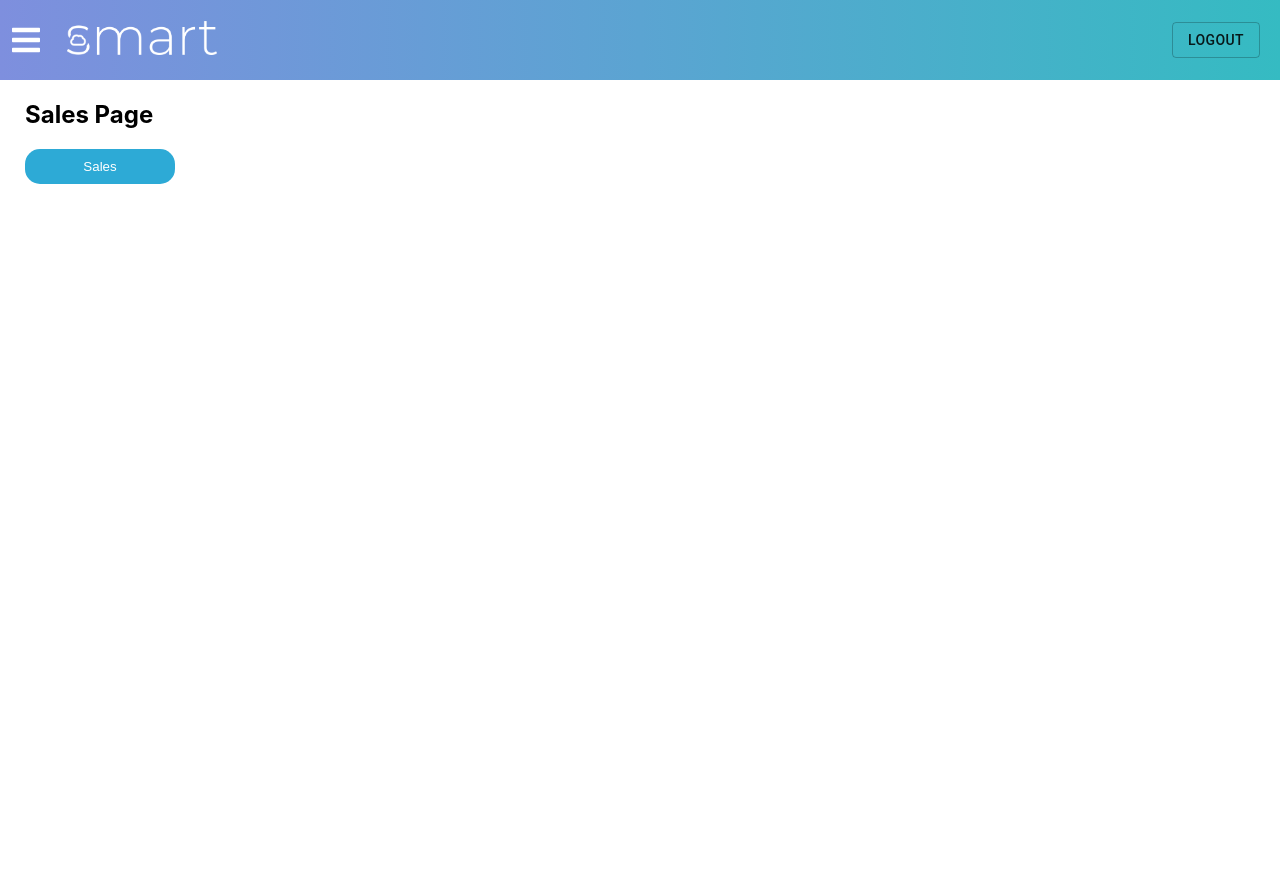
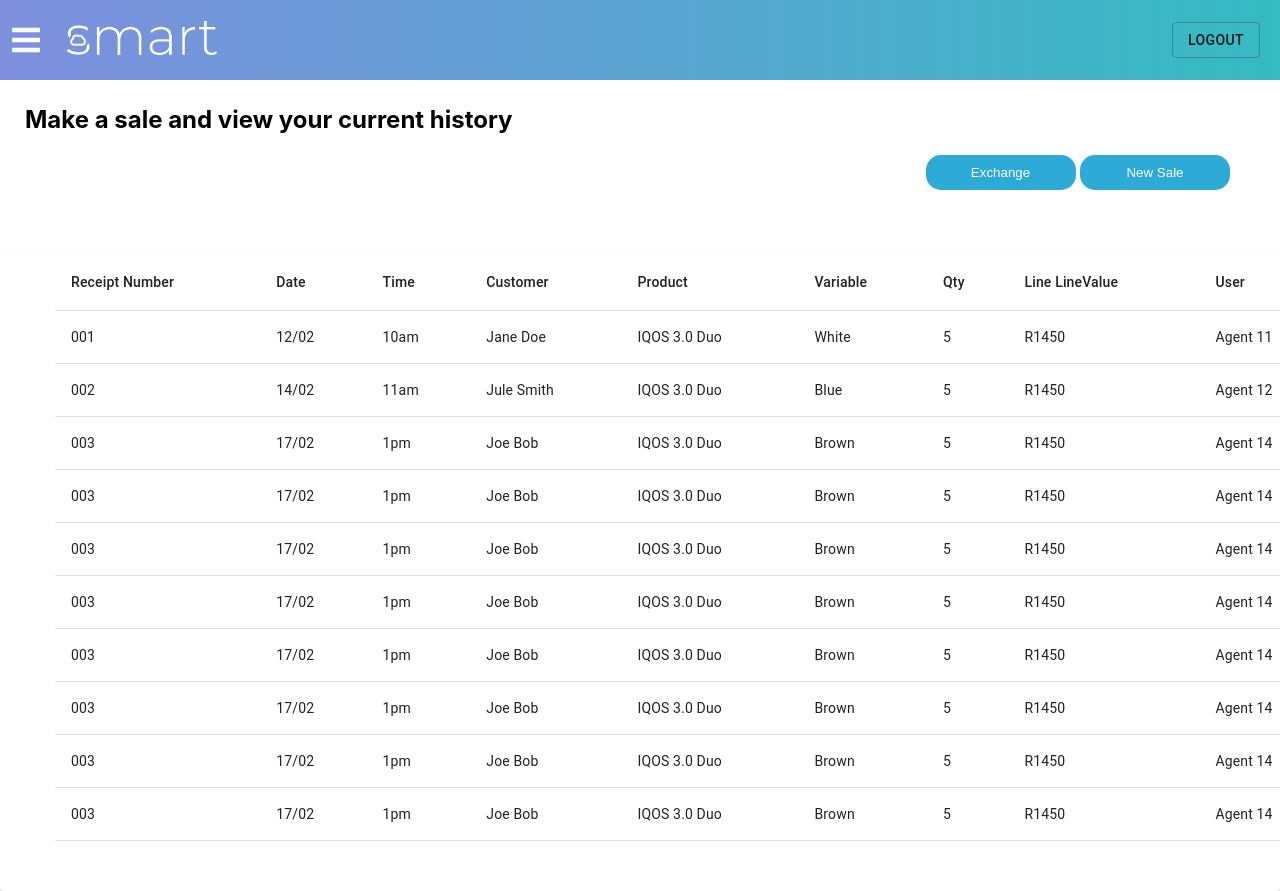
Before and after one commit to PreshniChellan/SMART-react-app, a React (Create React App) app in the folder smart-react-app/: page /Sales in a window 1280 px wide. Before the commit the page ends 800 px from the top, so only its background shows below. Built offline with nearby package versions, Linux system fonts and the light colour scheme.

Commit message:
updated sales and GenButton

```diff
--- a/smart-react-app/package.json
+++ b/smart-react-app/package.json
@@ -10,7 +10,9 @@
     "@testing-library/react": "^11.2.6",
     "@testing-library/user-event": "^12.8.3",
     "bootstrap": "^4.6.0",
+    "faker": "^5.5.3",
     "gh-pages": "^3.1.0",
+    "material-table": "^1.69.3",
     "react": "^17.0.2",
     "react-bootstrap": "^1.6.0",
     "react-dom": "^17.0.2",
--- a/smart-react-app/src/Pages/2-Dashboards/Sales/Sales.css
+++ b/smart-react-app/src/Pages/2-Dashboards/Sales/Sales.css
@@ -1,4 +1,14 @@
-.content {
-    transition: 300ms;
+.titleLine {
+    margin-top:25px;
+}
+
+.headerTitle {
     margin-left: 25px;
+    display: inline;
 }
+
+.btnAlignment {
+    float: right;
+    margin-right: 50px;
+    margin-top: 50px;
+}
--- a/smart-react-app/src/Pages/2-Dashboards/Sales/Sales.js
+++ b/smart-react-app/src/Pages/2-Dashboards/Sales/Sales.js
@@ -1,29 +1,150 @@
-
 import './Sales.css'
 import { useHistory } from 'react-router-dom'
 import Sidebar from '../../../Components/SideNav/Sidebar'
 import GenButton from '../../../Components/Buttons/GenButton'
+import {
+    Table,
+    TableBody,
+    TableCell,
+    TableContainer,
+    TableHead,
+    TableRow,
+    Paper,
+    makeStyles,
+} from '@material-ui/core'
+
+function createData(ReceiptNumber, Date, Time, Customer, Product, Variable, Qty, LineValue, User) {
+    return {
+        ReceiptNumber, Date, Time, Customer, Product, Variable, Qty, LineValue, User
+    }
+}
+
+const rows = [
+
+    createData(
+        '001', '12/02', '10am','Jane Doe', 'IQOS 3.0 Duo', 'White', 5, 'R1450', 'Agent 11'
+        ),
+    createData(
+        '002', '14/02', '11am','Jule Smith', 'IQOS 3.0 Duo', 'Blue', 5, 'R1450', 'Agent 12'
+        ),
+    createData(
+        '003', '17/02', '1pm','Joe Bob', 'IQOS 3.0 Duo', 'Brown', 5, 'R1450', 'Agent 14'
+    ),
+    createData(
+        '003', '17/02', '1pm','Joe Bob', 'IQOS 3.0 Duo', 'Brown', 5, 'R1450', 'Agent 14'
+    ),
+    createData(
+        '003', '17/02', '1pm','Joe Bob', 'IQOS 3.0 Duo', 'Brown', 5, 'R1450', 'Agent 14'
+    ),
+    createData(
+        '003', '17/02', '1pm','Joe Bob', 'IQOS 3.0 Duo', 'Brown', 5, 'R1450', 'Agent 14'
+    ),
+    createData(
+        '003', '17/02', '1pm','Joe Bob', 'IQOS 3.0 Duo', 'Brown', 5, 'R1450', 'Agent 14'
+    ),
+    createData(
+        '003', '17/02', '1pm','Joe Bob', 'IQOS 3.0 Duo', 'Brown', 5, 'R1450', 'Agent 14'
+    ),
+    createData(
+        '003', '17/02', '1pm','Joe Bob', 'IQOS 3.0 Duo', 'Brown', 5, 'R1450', 'Agent 14'
+    ),
+    createData(
+        '003', '17/02', '1pm','Joe Bob', 'IQOS 3.0 Duo', 'Brown', 5, 'R1450', 'Agent 14'
+    ),
+]
+
+const useStyles = makeStyles({
+    table: {
+        minWidth:650,
+        maxWidth: 1400,
+        marginLeft: 55,
+        marginBottom: 50,
+    },
+})
 
 
-export default function Sales() {
+export default function Sales(props) {
 
     let history = useHistory();
 
-    const handleRoute = () =>{
-        history.push("/")
+    const handleRoute1 = () =>{
+        history.push("/Home")
     }
+    const handleRoute2 = () =>{
+        history.push("/MakeSale")
+    }
+
+    const exchangeBtnStyle = {
+        marginLeft: 150,
+    }
+
+    const newSaleBtnStyle = {
+        float: 'right',
+    }
+
+
+    const classes = useStyles()
+
 
     return (
         <div>
             <Sidebar />
-            <div className='content'>
-                <h2>Sales Page</h2>
+            <div className='titleLine'>
+                <h2 className='headerTitle' >Make a sale and view your current history</h2>
+
+            <div className='btnAlignment'>
                 <GenButton
-                    value="Sales"
-                    onClick={handleRoute}
+                    value="Exchange"
+                    onClick={handleRoute1}
+                    className="exchangeBtn"
+                    style={exchangeBtnStyle}
+
+                />{' '}
+                <GenButton
+                    value="New Sale"
+                    onClick={handleRoute2}
+                    className="newSaleBtn"
+                    style={newSaleBtnStyle}
                 />
+            </div>
+            </div><br /><br /><br />
+            <br /><br /><br />
 
-            </div>
+            <TableContainer component={Paper}>
+                <Table className={classes.table} >
+                    <TableHead>
+                        <TableRow>
+                            <TableCell>Receipt Number</TableCell>
+                            <TableCell align="left">Date</TableCell>
+                            <TableCell align="left">Time</TableCell>
+                            <TableCell align="left">Customer</TableCell>
+                            <TableCell align="left">Product</TableCell>
+                            <TableCell align="left">Variable</TableCell>
+                            <TableCell align="left">Qty</TableCell>
+                            <TableCell align="left">Line LineValue</TableCell>
+                            <TableCell align="left">User</TableCell>
+                        </TableRow>
+                    </TableHead>
+                    <TableBody>
+                        {rows.map((row) => (
+                            <TableRow key={row.ReceiptNumber}>
+                                <TableCell component="th" scope="row">
+                                    {row.ReceiptNumber}
+                                </TableCell>
+                                <TableCell align="left">{row.Date}</TableCell>
+                                <TableCell align="left">{row.Time}</TableCell>
+                                <TableCell align="left">{row.Customer}</TableCell>
+                                <TableCell align="left">{row.Product}</TableCell>
+                                <TableCell align="left">{row.Variable}</TableCell>
+                                <TableCell align="left">{row.Qty}</TableCell>
+                                <TableCell align="left">{row.LineValue}</TableCell>
+                                <TableCell align="left">{row.User}</TableCell>
+                            </TableRow>
+                        ))}
+                    </TableBody>
+                </Table>
+            </TableContainer>
+
         </div>
     )
 }
```
Also changed, not shown: smart-react-app/src/Components/Buttons/GenButton.js (line endings or trailing spaces), 1 other file (tests, documents, lock files or other folders).
